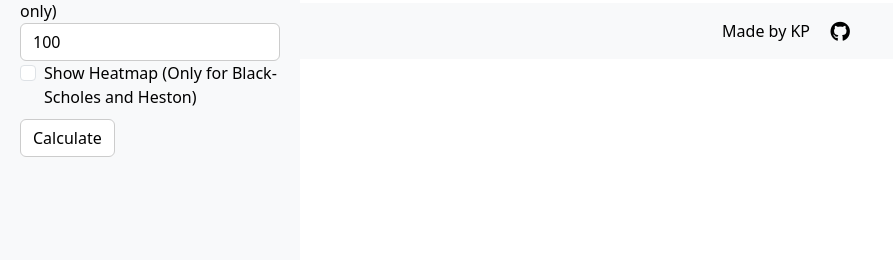
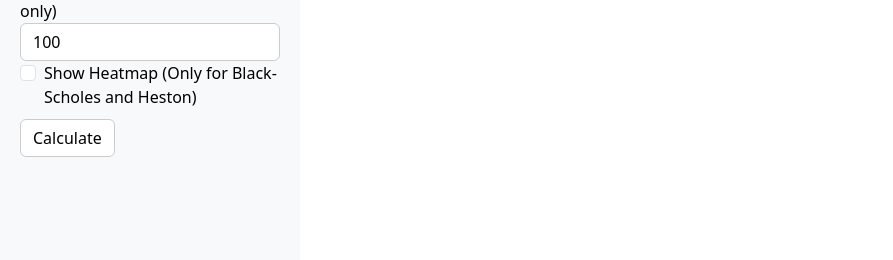
Before and after one commit to Kunj-patil/Option-Pricing-Model, a Flask app: page / in a window 1280 px wide. Shown: the part 540-800 px from the top of the page, without its empty margins (0-893 px from the left). Run offline with Flask 3, Linux system fonts and the light colour scheme.

Commit message:
Update index.html

```diff
--- a/templates/index.html
+++ b/templates/index.html
@@ -176,14 +176,6 @@
         <span class="visually-hidden">Loading...</span>
       </div>
       <p id="loaderText">Processing...</p>
-    </div>
-    <footer class="text-center mt-4">
-      Made by KP &nbsp;
-      <a href="https://github.com/Kunj-patil" target="_blank">
-        <i class="fab fa-github fa-lg"></i>
-      </a>
-    </footer>
-  </div>
 
   <script>
     const customBtn = document.getElementById('customModeBtn');
```
